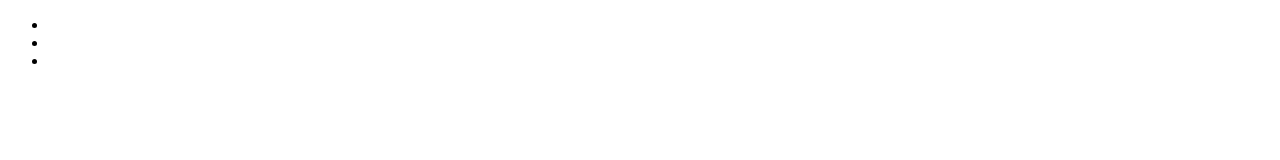
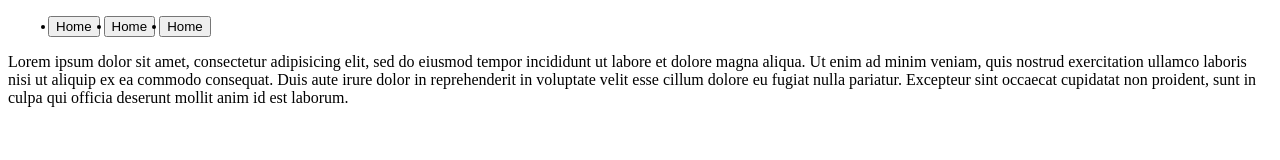
Before and after one commit to dawnfh/git_exercise, a plain HTML site: page index.html in a window 1280 px wide. Drawn offline with Linux system fonts and the light colour scheme.

Commit message:
added body

```diff
--- a/index.html
+++ b/index.html
@@ -7,19 +7,32 @@
 	<header>
 		<nav>
 			<ul>
-				<li></li>
-				<li></li>
-				<li></li>
+				<button><li>Home</li></button>
+				<button><li>Home</li></button>
+				<button><li>Home</li></button>
 			</ul>
 		</nav>
 
 	</header>
 	<section>
-		<p class="article"></p>
+		<p class="article">
+			Lorem ipsum dolor sit amet, consectetur adipisicing elit, sed do eiusmod
+			tempor incididunt ut labore et dolore magna aliqua. Ut enim ad minim veniam,
+			quis nostrud exercitation ullamco laboris nisi ut aliquip ex ea commodo
+			consequat. Duis aute irure dolor in reprehenderit in voluptate velit esse
+			cillum dolore eu fugiat nulla pariatur. Excepteur sint occaecat cupidatat non
+			proident, sunt in culpa qui officia deserunt mollit anim id est laborum.
+		</p>
 	</section>
 	<aside></aside>
-	<p class="right"></p>
+	<p class="right">
+	</p><img src="">
 	<footer>
+		<div id="social">
+		  <!-- <a href="http://www.twitter.com" title="twitter"><img src="images/twitter.png"></a>
+			<a href="http://www.facebook.com" title="facebook"><img src="images/facebook.png"></a>
+			<a href="https://plus.google.com" title="googleplus"><img src="images/googleplus.png"></a>  -->
+	</div>
 
 </body>
 </html>
```
